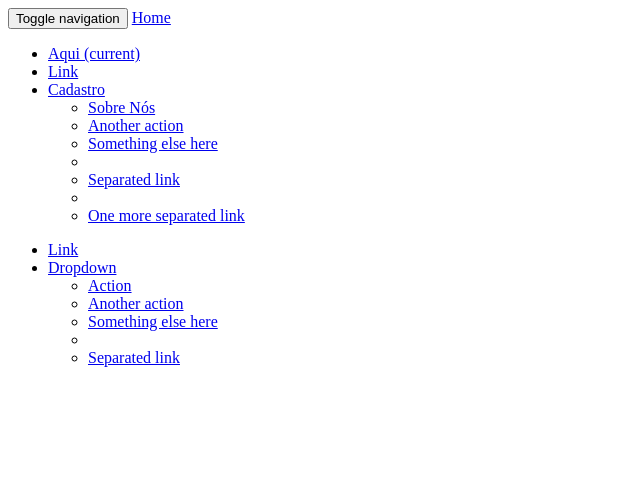
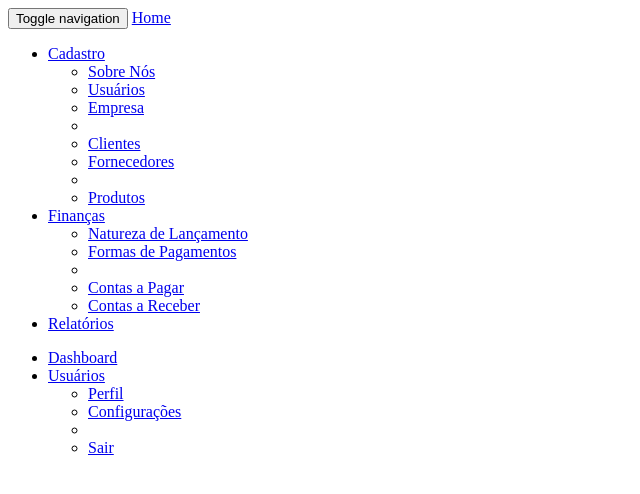
Before and after one commit to evandrorisso/Quentinhas, a PHP site: page /View/Home/Menu.php in a window 1280 px wide. Shown: the top 494 px of the page, without its empty margins (0-640 px from the left). Run offline with PHP 8.4, Linux system fonts and the light colour scheme.

Commit message:
Ajustes pagina e inserindo pagina de cadastro de usuario

```diff
--- a/Controller/HomeController.php
+++ b/Controller/HomeController.php
@@ -3,11 +3,17 @@ class HomeController{
 
 	public function Home(){
 		include("View/Home/Header.php");
+		include("View/Home/Menu.php");
 		include("View/Home/Body.php");
+		include("View/Home/Footer.php");
+        include("View/Home/js.php");
 	}
 	public function SobreNos(){
 		include("View/Home/Header.php");
+		include("View/Home/Menu.php");
 		include("View/Home/Sobre.php");
+		include("View/Home/Footer.php");
+        include("View/Home/js.php");
 	}
 }
 
--- a/Controller/UsuarioController.php
+++ b/Controller/UsuarioController.php
@@ -51,7 +51,11 @@ class UsuarioController{
     }
 
     public function novo(){
+        include("View/Home/Header.php");
+        include("View/Home/Menu.php");
         include("View/Usuario/insert.php");
+        include("View/Home/Footer.php");
+        include("View/Home/js.php");
     }
 
     public function editar(){
--- a/View/Home/Menu.php
+++ b/View/Home/Menu.php
@@ -1,3 +1,4 @@
+<body>
 <header class="page-header header">
             <div class="container">
             </div>
@@ -19,31 +20,40 @@
     <!-- Collect the nav links, forms, and other content for toggling -->
     <div class="collapse navbar-collapse" id="bs-example-navbar-collapse-1">
       <ul class="nav navbar-nav">
-        <li class="active"><a href="http://quentinha.exodoti.xyz/">Aqui <span class="sr-only">(current)</span></a></li>
-        <li><a href="#">Link</a></li>
         <li class="dropdown">
           <a href="#" class="dropdown-toggle" data-toggle="dropdown" role="button" aria-haspopup="true" aria-expanded="false">Cadastro<span class="caret"></span></a>
           <ul class="dropdown-menu">
             <li><a href="http://quentinha.exodoti.xyz/Home/SobreNos">Sobre Nós</a></li>
-            <li><a href="#">Another action</a></li>
-            <li><a href="#">Something else here</a></li>
+            <li><a href="http://quentinha.exodoti.xyz/Usuario/listar">Usuários</a></li>
+            <li><a href="#">Empresa</a></li>
             <li role="separator" class="divider"></li>
-            <li><a href="#">Separated link</a></li>
+            <li><a href="#">Clientes</a></li>
+            <li><a href="#">Fornecedores</a></li>
             <li role="separator" class="divider"></li>
-            <li><a href="#">One more separated link</a></li>
+            <li><a href="#">Produtos</a></li>
           </ul>
         </li>
+        <li class="dropdown">
+          <a href="#" class="dropdown-toggle" data-toggle="dropdown" role="button" aria-haspopup="true" aria-expanded="false">Finanças<span class="caret"></span></a>
+          <ul class="dropdown-menu">
+            <li><a href="#">Natureza de Lançamento</a></li>
+            <li><a href="#">Formas de Pagamentos</a></li>
+            <li role="separator" class="divider"></li>
+            <li><a href="#">Contas a Pagar</a></li>
+            <li><a href="#">Contas a Receber</a></li>
+          </ul>
+        </li>
+        <li><a href="#"><span class="glyphicon glyphicon-print" aria-hidden="true"></span> Relatórios</a></li>
       </ul>
       <ul class="nav navbar-nav navbar-right">
-        <li><a href="#">Link</a></li>
+        <li><a href="#"><span class="glyphicon glyphicon-equalizer" aria-hidden="true"></span> Dashboard</a></li>
         <li class="dropdown">
-          <a href="#" class="dropdown-toggle" data-toggle="dropdown" role="button" aria-haspopup="true" aria-expanded="false">Dropdown <span class="caret"></span></a>
+          <a href="#" class="dropdown-toggle" data-toggle="dropdown" role="button" aria-haspopup="true" aria-expanded="false">Usuários <span class="caret"></span></a>
           <ul class="dropdown-menu">
-            <li><a href="#">Action</a></li>
-            <li><a href="#">Another action</a></li>
-            <li><a href="#">Something else here</a></li>
+            <li><a href="#">Perfil</a></li>
+            <li><a href="#">Configurações</a></li>
             <li role="separator" class="divider"></li>
-            <li><a href="#">Separated link</a></li>
+            <li><a href="#">Sair</a></li>
           </ul>
         </li>
       </ul>
```
Also changed, not shown: View/Home/Body.php (+0 -15 lines), View/Home/Footer.php (+7 -1 lines), View/Home/Sobre.php (+0 -14 lines), View/Usuario/insert.php (+29 -12 lines).
